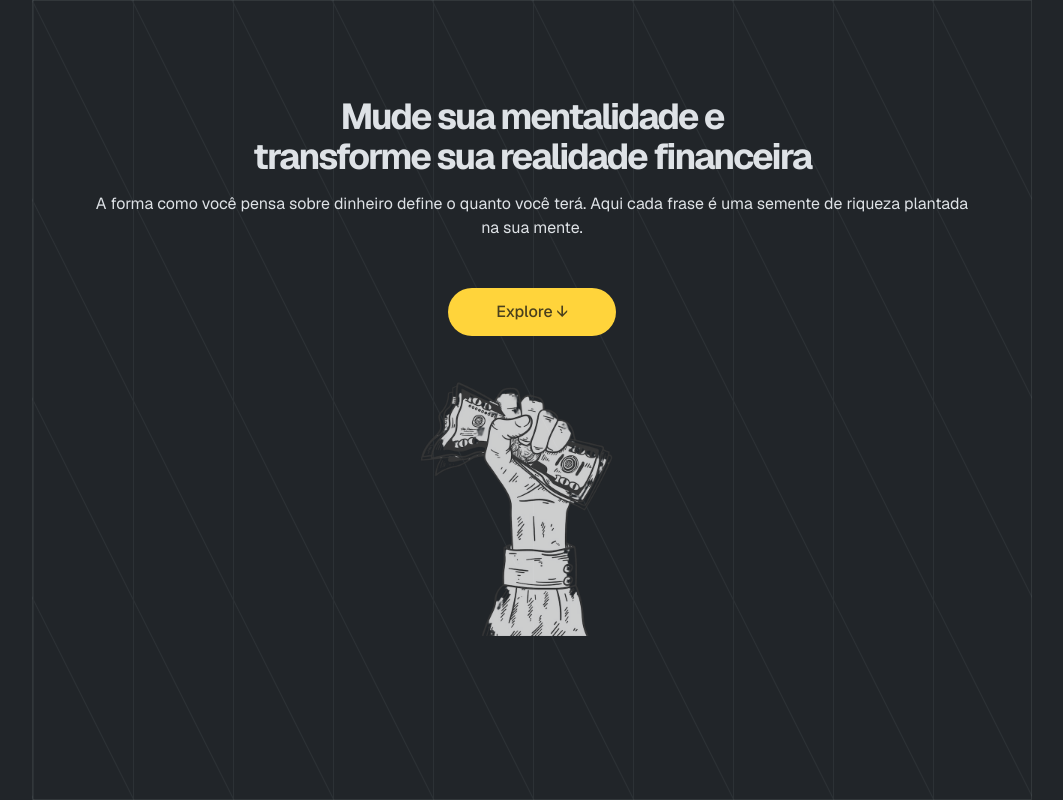
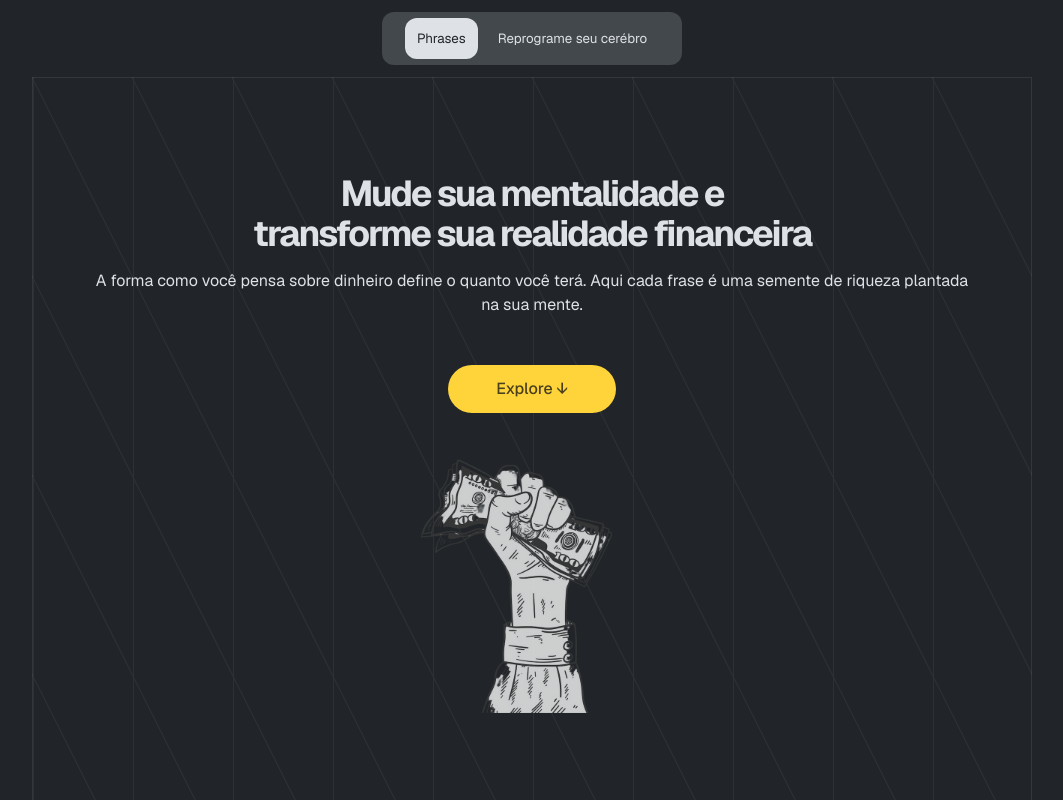
Before and after one commit to HermenegildoDaCruz/hopQuotes, a React (Vite) app in the folder react-code/: page / in a window 1280 px wide. Shown: the top 800 px of the page, without its empty margins (108-1171 px from the left). Built offline with nearby package versions, Linux system fonts and the light colour scheme.

Commit message:
Added page switching functionality

```diff
--- a/react-code/src/App.jsx
+++ b/react-code/src/App.jsx
@@ -1,10 +1,19 @@
 import HeroSection from "./components/HeroSection/HeroSection"
 import Phrases from "./components/Quotes/Quotes"
-import { QUOTES } from "./data"
+import Menu from "./components/Menu/Menu"
+import { QUOTES, SUCCESS_FILES } from "./data"
 import { useState } from "react"
 
 function App() {
   const [pageNumber, setPageNumber] = useState(1)
+
+  function togglePageNumber(){
+    if (pageNumber === 1){
+      setPageNumber(2)
+    }else{
+      setPageNumber(1)
+    }
+  }
 
   let heroSection
   let phrases
@@ -15,11 +24,24 @@
         headingText={<>Mude sua mentalidade e<br /> transforme sua realidade financeira</>}
         headingDescription="A forma como você pensa sobre dinheiro define o quanto você terá. Aqui cada frase é uma semente de riqueza plantada na sua mente."/>
     )
+
     phrases = <Phrases list={QUOTES} pageNumber={pageNumber}></Phrases>
+  }else{
+    heroSection = (
+      <HeroSection
+        headingText={<>Reprograme sua mente com esses 17 arquivos <br /> para ter sucesso financeiro  </>}
+        headingDescription={<>Mude o seu conceito sobre dinheiro para ter sucesso financeiro, reprograme seu cerébro com essas verdades  &darr;</>}/>
+
+    )
+
+    phrases = <Phrases list={SUCCESS_FILES} pageNumber={pageNumber}></Phrases>
   }
 
   return (
     <>
+      <header>
+          <Menu togglePageNumber = {togglePageNumber} pageNumber={pageNumber}></Menu>
+      </header>
       <main>
         {heroSection}
         {phrases}
--- /dev/null
+++ b/react-code/src/components/Menu/Menu.jsx
@@ -0,0 +1,39 @@
+import styled from "styled-components"
+
+const MenuWrapper = styled.menu`
+    display: flex;
+    justify-content:center;
+    align-items: center;
+    gap:.8rem;
+    margin: 1.2rem auto;
+    padding:.6rem 0;
+    background-color: #63696e85;
+    max-width: 30rem;
+    border-radius: 12px;
+    list-style:none;
+`
+
+const MenuButton = styled.button`
+    background-color: ${({$isActive}) => $isActive ? "#dee2e6": "transparent"};
+    color: ${({$isActive}) => $isActive ? "#212529": "#dee2e6"} ;
+    padding:1.2rem;
+    border-radius: 12px;
+    border: none;
+    font-family:inherit;
+    cursor: pointer;
+
+
+`
+
+export default function Menu({togglePageNumber, pageNumber}){
+    return (
+        <MenuWrapper>
+            <li>
+                <MenuButton $isActive = {pageNumber === 1} onClick={togglePageNumber}>Phrases</MenuButton>
+            </li>
+            <li>
+                <MenuButton $isActive = {pageNumber === 2} onClick={togglePageNumber}>Reprograme seu cerébro</MenuButton>
+            </li>
+        </MenuWrapper>
+    )
+}
--- a/react-code/src/components/Quotes/Quotes.jsx
+++ b/react-code/src/components/Quotes/Quotes.jsx
@@ -14,7 +14,6 @@
 */}
 
 function Quote({quoteText, pageNumber}){
-
     let content
     if (pageNumber === 1){
         content = (
@@ -22,8 +21,13 @@
             <blockquote>" {quoteText} "</blockquote>
         </div>
     )
+    }else{
+        content = (
+        <div className="quote">
+            <blockquote>" {quoteText} "</blockquote>
+        </div>
+    )
     }
-    // if pageNumber === 2 use the same structure adding (<span>Arquivo n 12</span>) para os arquivos de sucesso
     return (
         <>
             {content}
@@ -35,7 +39,7 @@
 export default function Phrases ({list, pageNumber}){
     return (
         <PhrasesWrapper className="section-quotes container">
-        {list.map((quote) => <Quote key={quote.id} quoteText={quote.text} pageNumber={pageNumber}/>)}
+        {list.map((item) => <Quote key={item.id} quoteText={item.text} pageNumber={pageNumber}/>)}
         </PhrasesWrapper>
     )
 }
--- a/react-code/src/components/SocialLinks/SocialLinks.jsx
+++ /dev/null
@@ -1 +0,0 @@
-// This component must be fixed top of viewport, to show social link (github, instagram)
--- a/react-code/src/data.js
+++ b/react-code/src/data.js
@@ -13,3 +13,10 @@
         text: "Lorem ipsum dolor sit amet consectetur adipisicing elit. Voluptatem magnam at quo, iure fugit voluptates, eius quisquam aspernatur rem aliquid quasi quas, odit excepturi totam omnis! Eveniet quisquam beatae tempora!"
     }
 ]
+
+export const SUCCESS_FILES = [
+    {
+        id: 1,
+        text: " SUCESSO Lorem ipsum dolor sit amet consectetur adipisicing elit. Voluptatem magnam at quo, iure fugit voluptates, eius quisquam aspernatur rem aliquid quasi quas, odit excepturi totam omnis! Eveniet quisquam beatae tempora!"
+    }
+]
--- a/react-code/src/main.css
+++ b/react-code/src/main.css
@@ -27,8 +27,11 @@
   border: 1px solid #dee2e617;
   padding: 8rem 0;
 }
+:focus{
+    border:none;
+    outline:none;
 
-
+}
 
 .heading-primary{
   font-size: 3.6rem;
```
Also changed, not shown: 1 other file (tests, documents, lock files or other folders).
